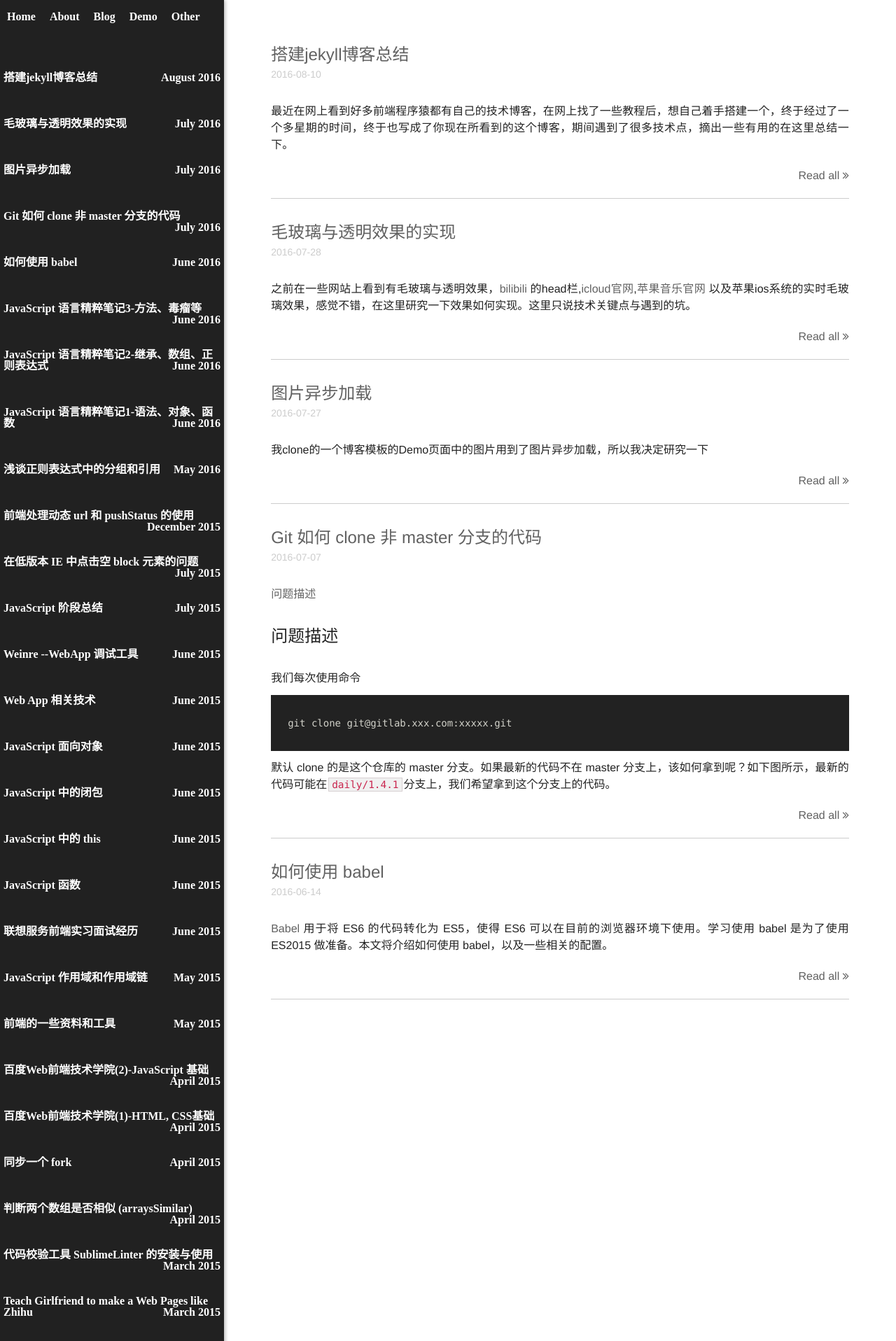
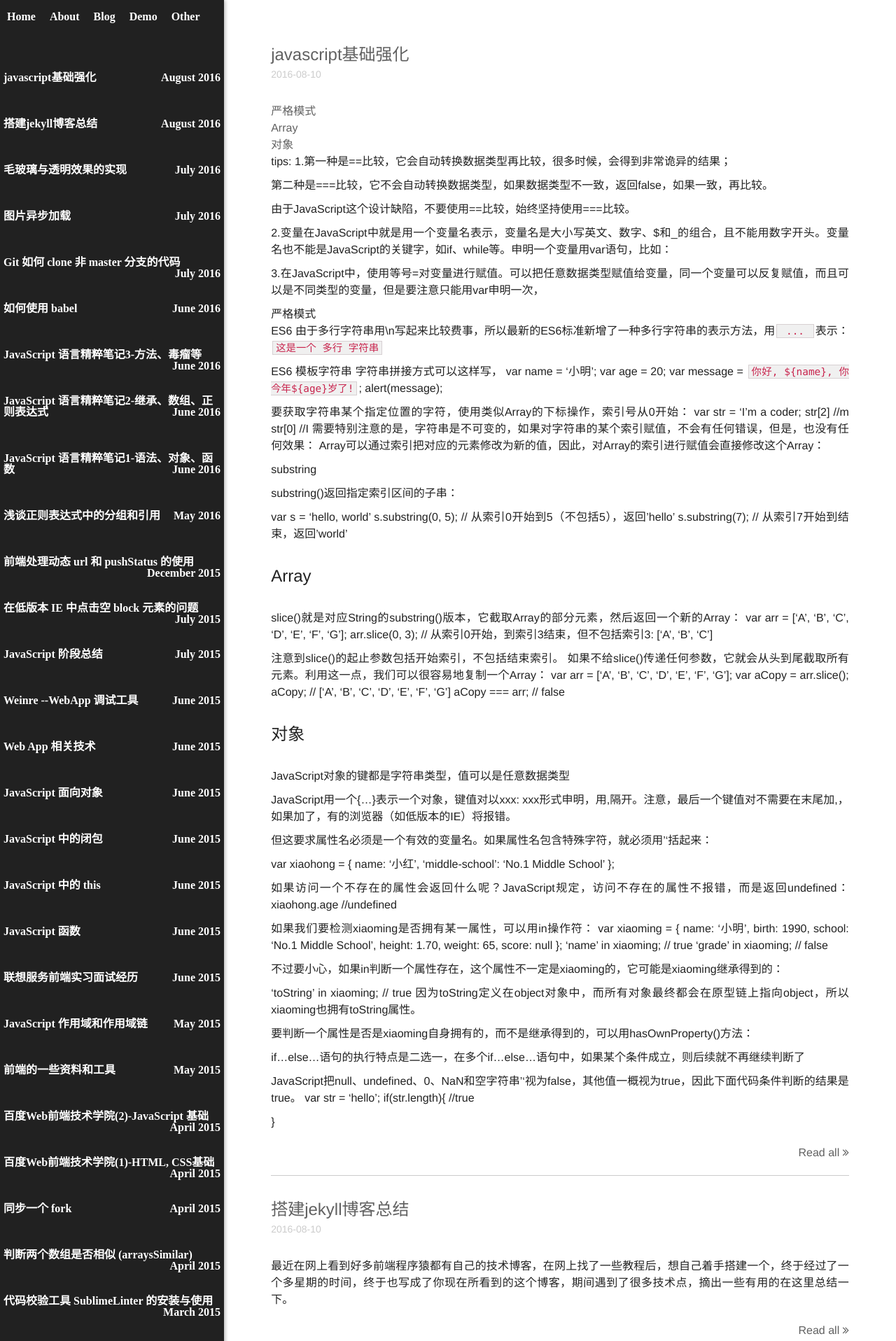
Before and after one commit to jsm1003/ZinCode.github.io, a Jekyll site: the page built from page/blog.html, in a window 1280 px wide. Shown: the top 1916 px of the page at 70% size. Built offline with Jekyll 4.4.1, drawn with Linux system fonts in a browser that asks for light colours; nearby versions of some CDN libraries.

Commit message:
fix style bugs

```diff
--- /dev/null
+++ b/_posts/2016-8-12-deep-in-javascript.md
@@ -0,0 +1,106 @@
+---
+layout: post
+title:  "javascript基础强化"
+date:   2016-08-10 22:24:3
+categories: javascript
+tags: javscript
+---
+
+* content
+{:toc}
+tips:
+1.第一种是==比较，它会自动转换数据类型再比较，很多时候，会得到非常诡异的结果；
+
+第二种是===比较，它不会自动转换数据类型，如果数据类型不一致，返回false，如果一致，再比较。
+
+由于JavaScript这个设计缺陷，不要使用==比较，始终坚持使用===比较。
+
+2.变量在JavaScript中就是用一个变量名表示，变量名是大小写英文、数字、$和_的组合，且不能用数字开头。变量名也不能是JavaScript的关键字，如if、while等。申明一个变量用var语句，比如：
+
+3.在JavaScript中，使用等号=对变量进行赋值。可以把任意数据类型赋值给变量，同一个变量可以反复赋值，而且可以是不同类型的变量，但是要注意只能用var申明一次，
+
+### 严格模式
+ES6
+由于多行字符串用\n写起来比较费事，所以最新的ES6标准新增了一种多行字符串的表示方法，用` ... `表示：
+`这是一个
+多行
+字符串`
+
+ES6 模板字符串
+字符串拼接方式可以这样写，
+var name = '小明';
+var age = 20;
+var message = `你好, ${name}, 你今年${age}岁了!`;
+alert(message);
+
+要获取字符串某个指定位置的字符，使用类似Array的下标操作，索引号从0开始：
+var str = 'I'm a coder;
+str[2]		//m
+str[0]		//I
+需要特别注意的是，字符串是不可变的，如果对字符串的某个索引赋值，不会有任何错误，但是，也没有任何效果：
+Array可以通过索引把对应的元素修改为新的值，因此，对Array的索引进行赋值会直接修改这个Array：
+
+substring
+
+substring()返回指定索引区间的子串：
+
+var s = 'hello, world'
+s.substring(0, 5); // 从索引0开始到5（不包括5），返回'hello'
+s.substring(7); // 从索引7开始到结束，返回'world'
+
+
+## Array
+
+slice()就是对应String的substring()版本，它截取Array的部分元素，然后返回一个新的Array：
+var arr = ['A', 'B', 'C', 'D', 'E', 'F', 'G'];
+arr.slice(0, 3); // 从索引0开始，到索引3结束，但不包括索引3: ['A', 'B', 'C']
+
+注意到slice()的起止参数包括开始索引，不包括结束索引。
+如果不给slice()传递任何参数，它就会从头到尾截取所有元素。利用这一点，我们可以很容易地复制一个Array：
+var arr = ['A', 'B', 'C', 'D', 'E', 'F', 'G'];
+var aCopy = arr.slice();
+aCopy; // ['A', 'B', 'C', 'D', 'E', 'F', 'G']
+aCopy === arr; // false
+
+## 对象
+
+JavaScript对象的键都是字符串类型，值可以是任意数据类型
+
+JavaScript用一个{...}表示一个对象，键值对以xxx: xxx形式申明，用,隔开。注意，最后一个键值对不需要在末尾加,，如果加了，有的浏览器（如低版本的IE）将报错。
+
+但这要求属性名必须是一个有效的变量名。如果属性名包含特殊字符，就必须用''括起来：
+
+var xiaohong = {
+    name: '小红',
+    'middle-school': 'No.1 Middle School'
+};
+
+如果访问一个不存在的属性会返回什么呢？JavaScript规定，访问不存在的属性不报错，而是返回undefined：
+xiaohong.age   //undefined
+
+如果我们要检测xiaoming是否拥有某一属性，可以用in操作符：
+var xiaoming = {
+    name: '小明',
+    birth: 1990,
+    school: 'No.1 Middle School',
+    height: 1.70,
+    weight: 65,
+    score: null
+};
+'name' in xiaoming; // true
+'grade' in xiaoming; // false
+
+不过要小心，如果in判断一个属性存在，这个属性不一定是xiaoming的，它可能是xiaoming继承得到的：
+
+'toString' in xiaoming; // true
+因为toString定义在object对象中，而所有对象最终都会在原型链上指向object，所以xiaoming也拥有toString属性。
+
+要判断一个属性是否是xiaoming自身拥有的，而不是继承得到的，可以用hasOwnProperty()方法：
+
+if...else...语句的执行特点是二选一，在多个if...else...语句中，如果某个条件成立，则后续就不再继续判断了
+
+JavaScript把null、undefined、0、NaN和空字符串''视为false，其他值一概视为true，因此下面代码条件判断的结果是true。
+var str = 'hello';
+if(str.length){		//true
+
+}
--- a/css/blog.css
+++ b/css/blog.css
@@ -5,6 +5,7 @@
 	}
 }
 .catalog{
+	clear: both;
 	padding: 5px;
 	height: 90%;
 	overflow: scroll;
--- a/css/post.css
+++ b/css/post.css
@@ -5,9 +5,12 @@
 	}
 }
 .nav ~ h2{
+	clear: both;
+	margin-left: 10px;
 	line-height: 1.3;
 }
 .catalog{
+	clear: both;
 	margin-top: 10px;
 	padding: 5px;
 	height: 90%;
```
Also changed, not shown: _drafts/on.markdown (+19 -0 lines), README.md.
